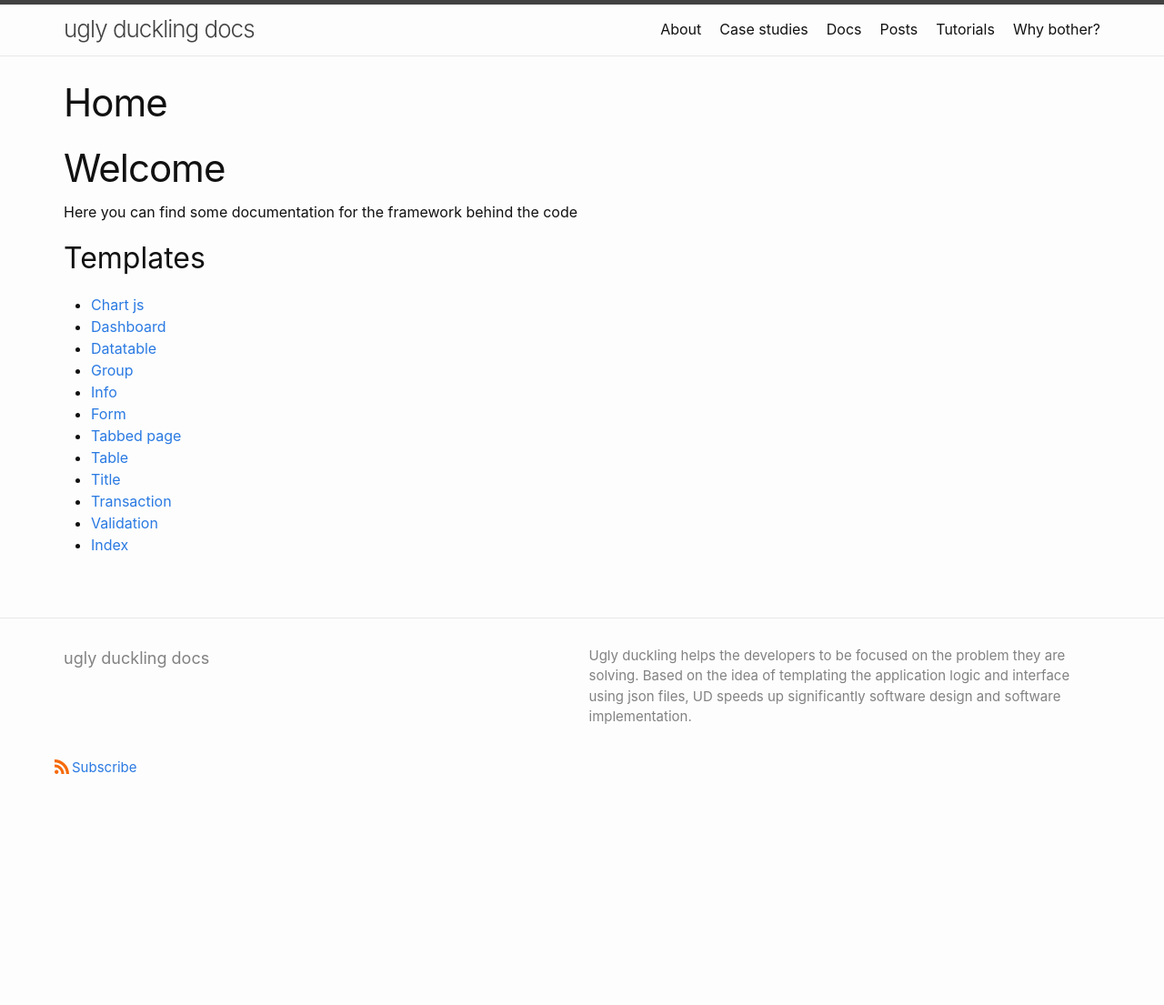
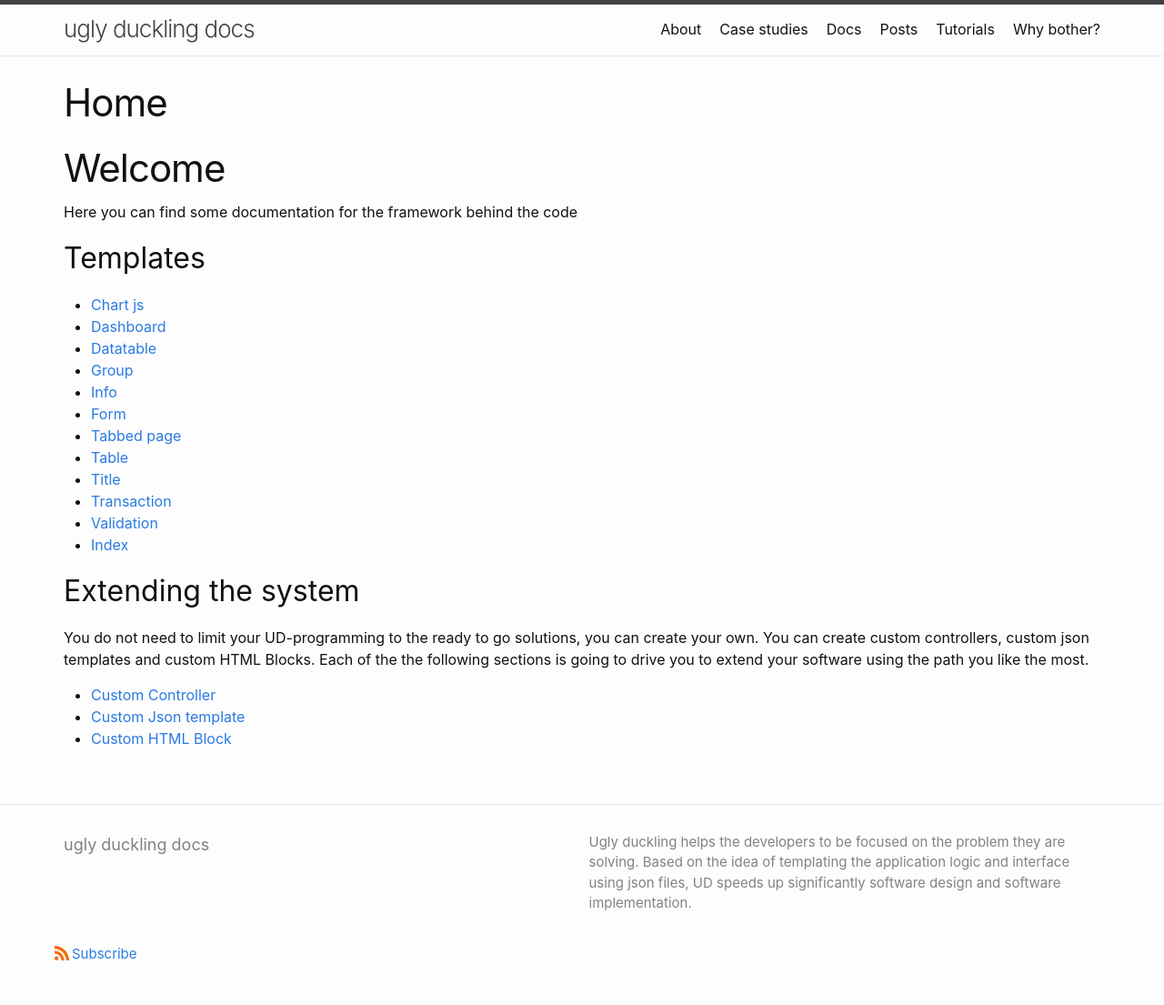
Before and after one commit to fabiomattei/uddocs, a Jekyll site: the page built from _docs/home.md, in a window 1280 px wide. Shown: the whole page at 91% size. Built offline with Jekyll 4.4.1, drawn with Linux system fonts in a browser that asks for light colours; before the commit the page ends 900 px from its top, so only the background shows below that.

Commit message:
restarting to document

```diff
--- a/_docs/home.md
+++ b/_docs/home.md
@@ -21,3 +21,14 @@ Here you can find some documentation for the framework behind the code
 * <a href="{{site.baseurl}}/docs/transaction">Transaction</a>
 * <a href="{{site.baseurl}}/docs/validation">Validation</a>
 * <a href="{{site.baseurl}}/docs/jsonindex">Index</a>
+
+## Extending the system
+
+You do not need to limit your UD-programming to the ready to go solutions, you can create your own.
+You can create custom controllers, custom json templates and custom HTML Blocks.
+Each of the the following sections is going to drive you to extend your software using the path you like
+the most.
+
+* <a href="{{site.baseurl}}/docs/controller">Custom Controller</a>
+* <a href="{{site.baseurl}}/docs/jsontemplate">Custom Json template</a>
+* <a href="{{site.baseurl}}/docs/htmlblock">Custom HTML Block</a>
```
Also changed, not shown: _docs/controller.md (added, +6 -0 lines), _docs/htmlblock.md (added, +6 -0 lines), _docs/jsontemplate.md (added, +6 -0 lines).
